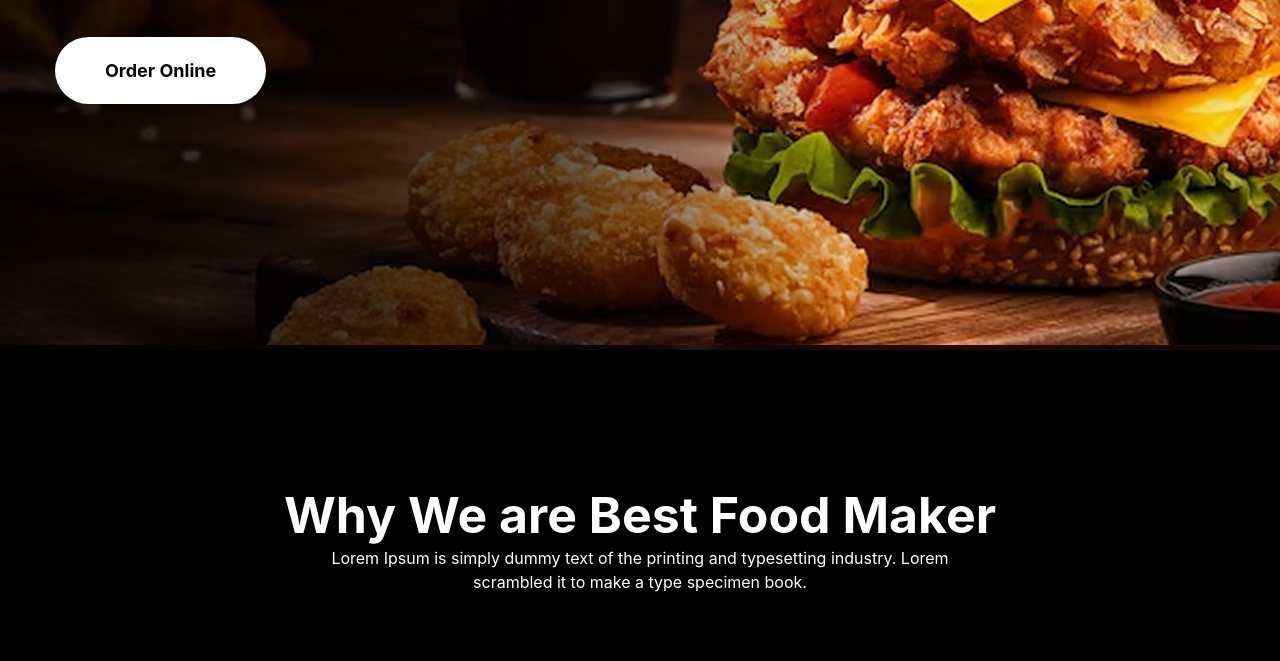
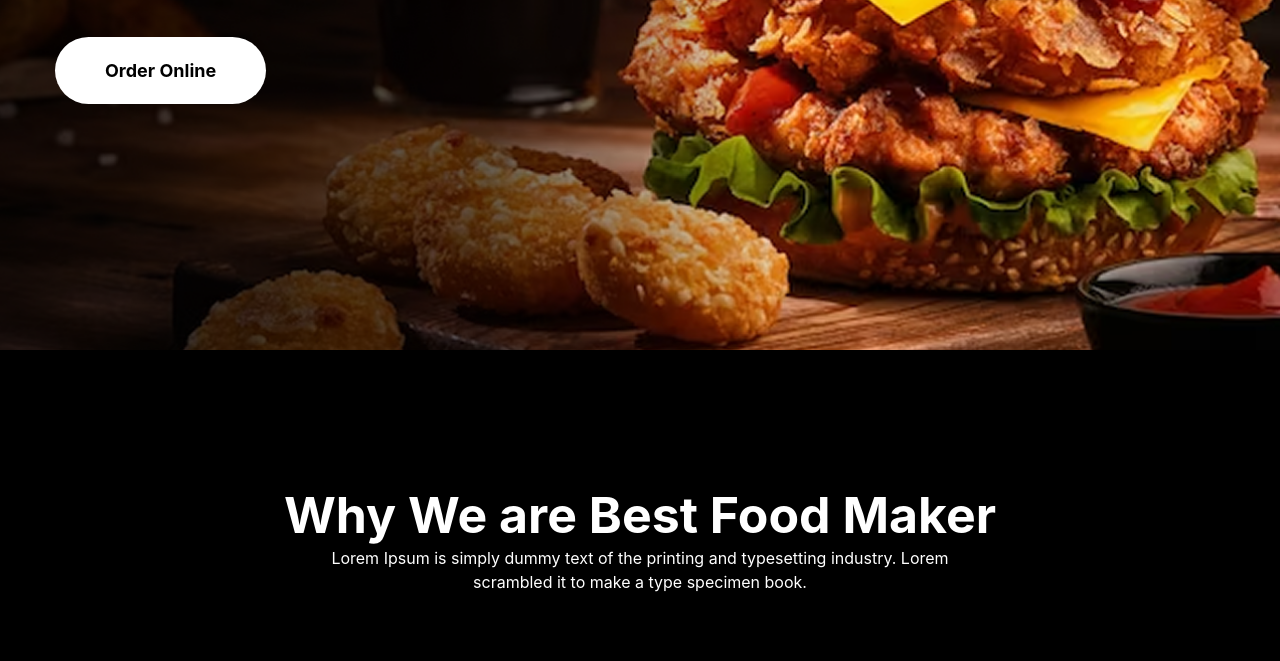
Before and after one commit to mohtasimlabibdev-afk/restaurant-practice-project, a website: page index.html in a window 1280 px wide. Shown: the part 574-1235 px from the top of the page. Drawn offline with nearby package versions, Linux system fonts and the light colour scheme; files that its build step writes are made by us from their sources.

Commit message:
fixed the bg cover

```diff
--- a/index.html
+++ b/index.html
@@ -46,7 +46,7 @@
 
   <main>
 
-  <section class="bg-[url('/image/Background.png')] pt-18 pb-61.5">
+  <section class="bg-[#2B1712] bg-[url('/image/Background.png')] bg-cover bg-center pt-18 pb-61.5">
     <div class="container">
       <div class="mt-10">
         <h1 class="text-[29px] lg:text-[4.125rem] font-bold leading-11 lg:leading-24 mb-2.5">
```
